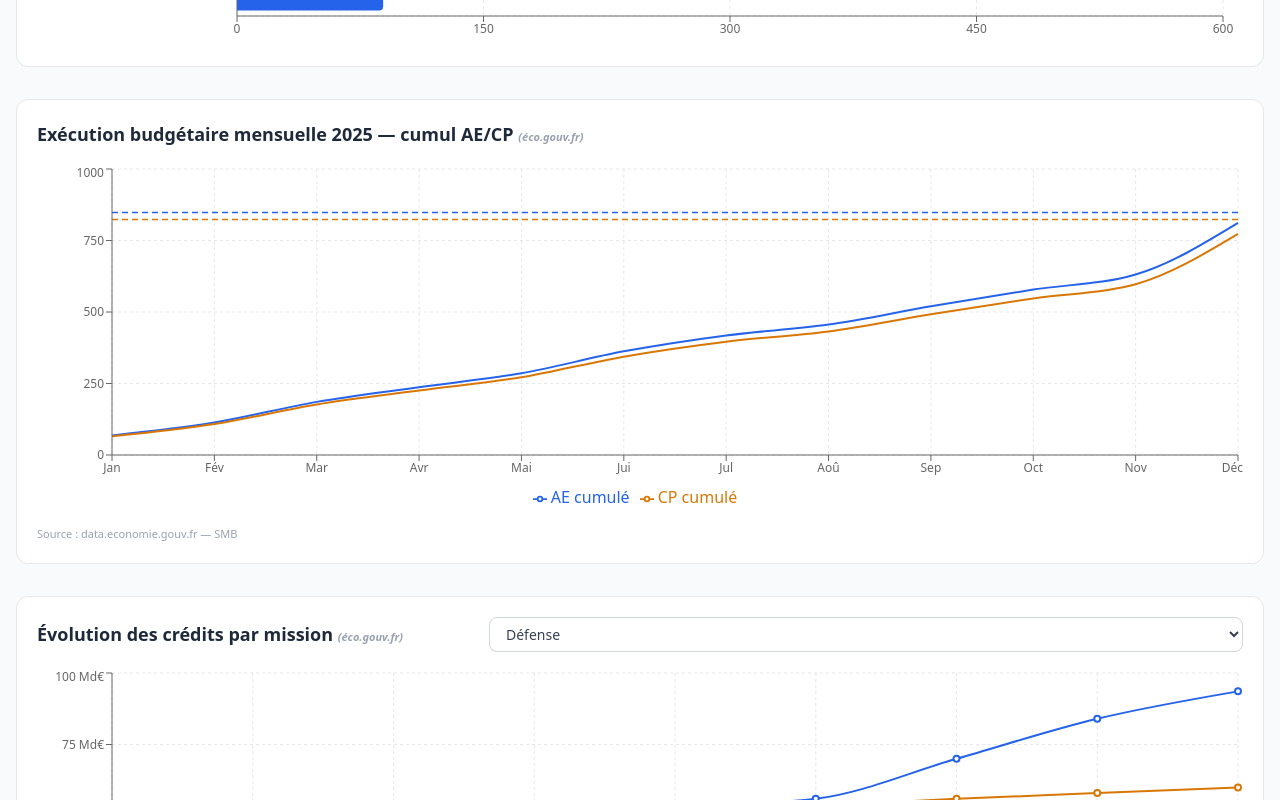
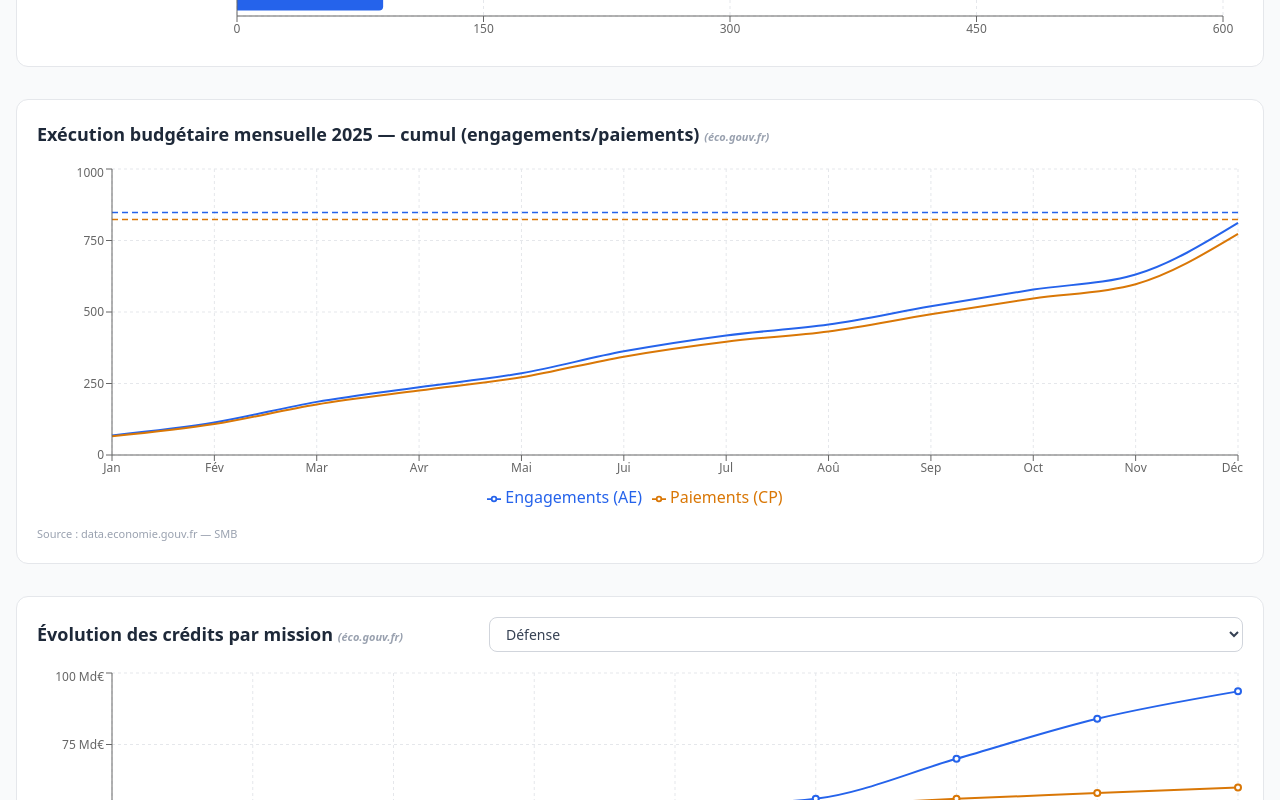
Before and after one commit to juliengoum14-dev/comptes-publics-france, a Next.js app: page / in a window 1280 px wide. Shown: the part 3300-4100 px from the top of the page. Built offline with nearby package versions, Linux system fonts and the light colour scheme.

Commit message:
Remplace AE/CP par 'Engagements (AE)' et 'Paiements (CP)' dans les légendes

```diff
--- a/src/components/MissionsHistoriqueChart.tsx
+++ b/src/components/MissionsHistoriqueChart.tsx
@@ -111,7 +111,7 @@ export default function MissionsHistoriqueChart({
           <Line
             type="monotone"
             dataKey="ae"
-            name="AE"
+            name="Engagements (AE)"
             stroke="#2563eb"
             strokeWidth={2}
             dot
@@ -120,7 +120,7 @@ export default function MissionsHistoriqueChart({
           <Line
             type="monotone"
             dataKey="cp"
-            name="CP"
+            name="Paiements (CP)"
             stroke="#d97706"
             strokeWidth={2}
             dot
--- a/src/components/SmbLineChart.tsx
+++ b/src/components/SmbLineChart.tsx
@@ -54,7 +54,7 @@ export default function SmbLineChart({
   return (
     <div className="rounded-xl border border-gray-200 bg-white p-5">
       <h3 className="text-lg font-semibold text-gray-800 mb-4">
-        Exécution budgétaire mensuelle 2025 — cumul AE/CP{" "}
+        Exécution budgétaire mensuelle 2025 — cumul (engagements/paiements){" "}
         <SourceBadge source={source ?? ""} />
       </h3>
       <ResponsiveContainer width="100%" height={350}>
@@ -78,7 +78,7 @@ export default function SmbLineChart({
             strokeDasharray="6 4"
             strokeWidth={1.5}
             label={{
-              value: `LFI AE ${totalLfiAe} Md€`,
+              value: `LFI engagements ${totalLfiAe} Md€`,
               position: "right",
               fill: "#2563eb",
               fontSize: 11,
@@ -91,7 +91,7 @@ export default function SmbLineChart({
             strokeDasharray="6 4"
             strokeWidth={1.5}
             label={{
-              value: `LFI CP ${totalLfiCp} Md€`,
+              value: `LFI paiements ${totalLfiCp} Md€`,
               position: "right",
               fill: "#d97706",
               fontSize: 11,
@@ -101,7 +101,7 @@ export default function SmbLineChart({
           <Line
             type="monotone"
             dataKey="ae"
-            name="AE cumulé"
+            name="Engagements (AE)"
             stroke="#2563eb"
             strokeWidth={2}
             dot={false}
@@ -110,7 +110,7 @@ export default function SmbLineChart({
           <Line
             type="monotone"
             dataKey="cp"
-            name="CP cumulé"
+            name="Paiements (CP)"
             stroke="#d97706"
             strokeWidth={2}
             dot={false}
```
